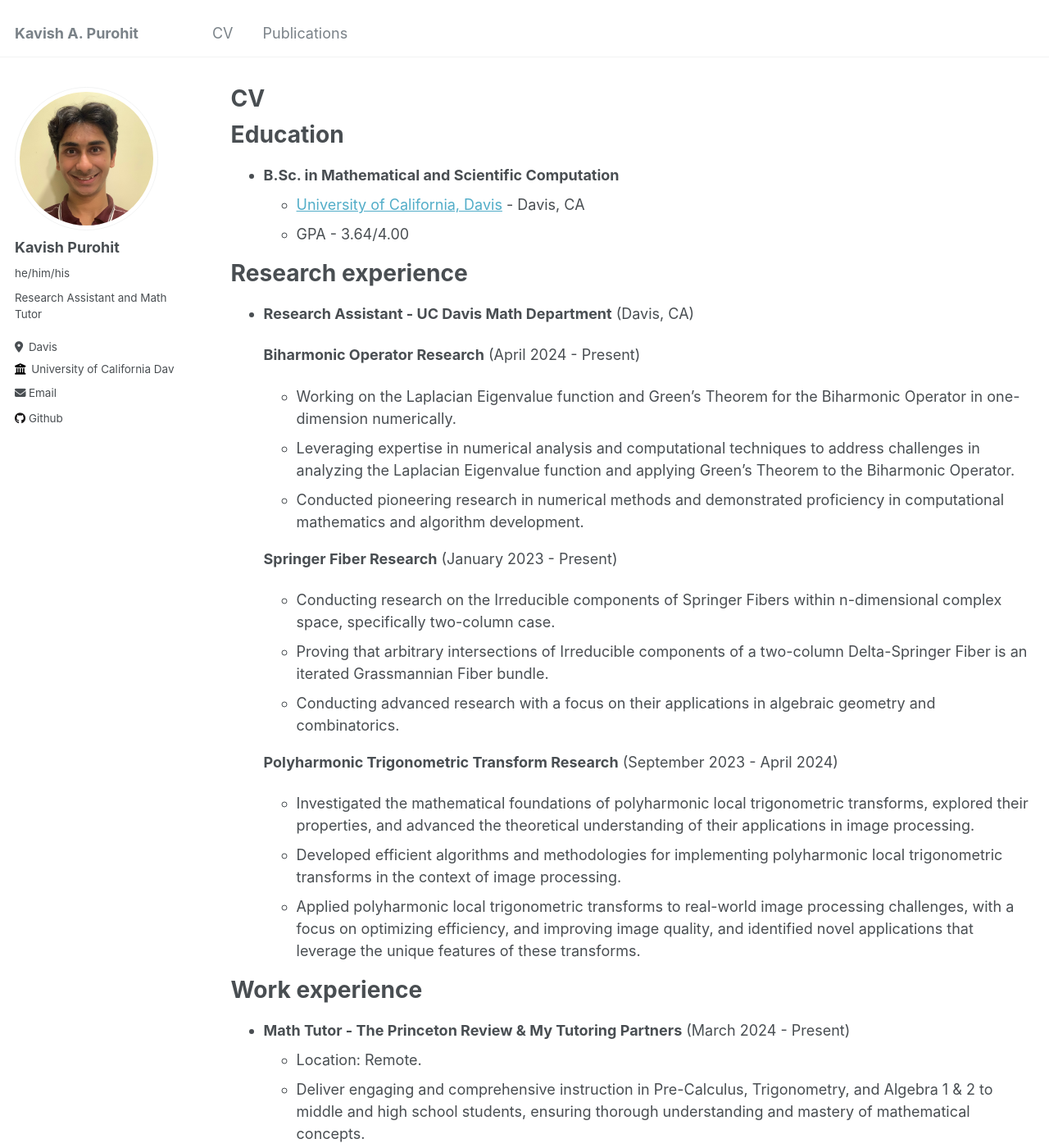
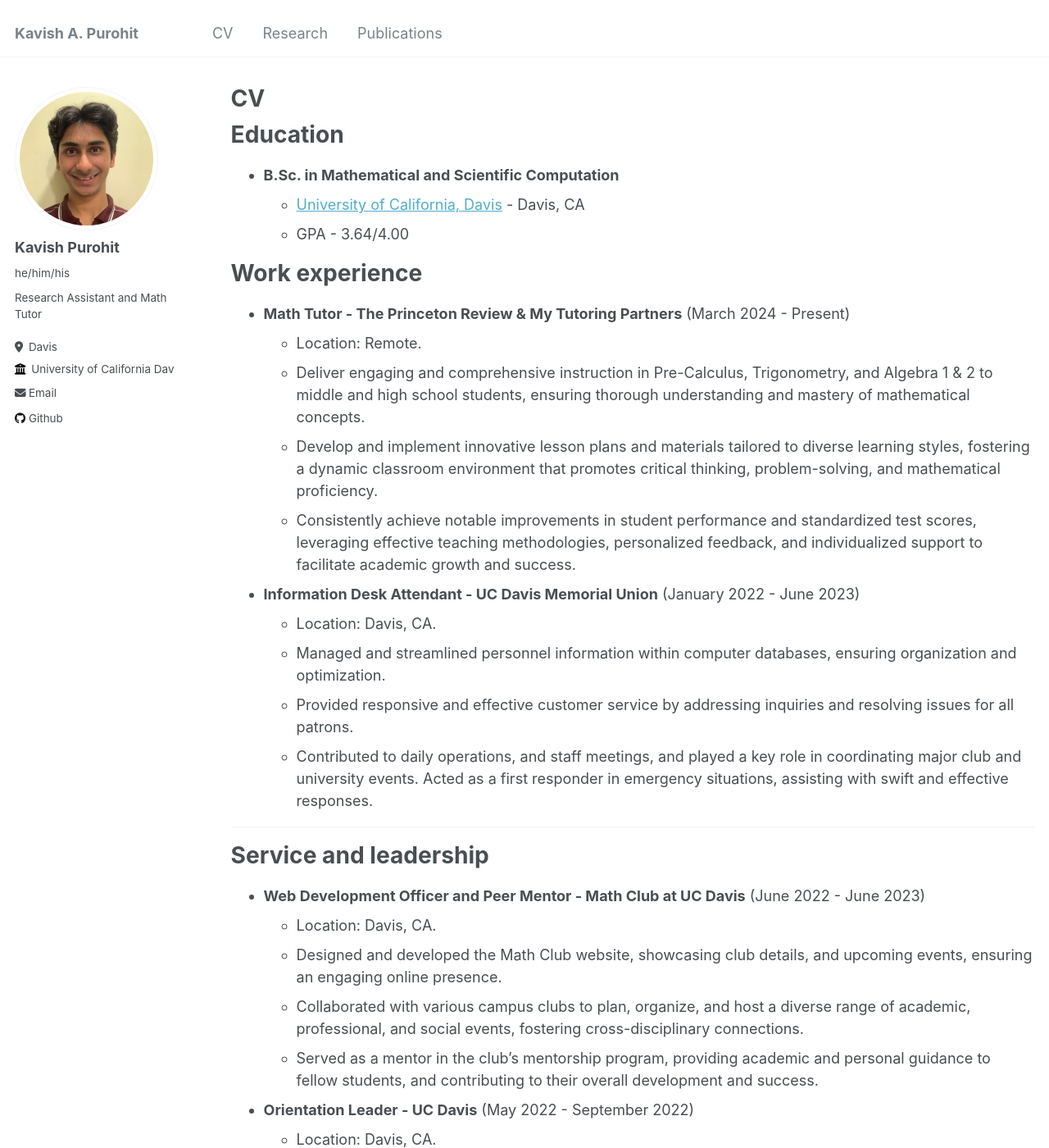
Before and after one commit to kapurohi/kapurohi.github.io, a Jekyll site: the page built from _pages/cv.md, in a window 1280 px wide and 1400 px high. Shown: the whole window at 82% size. Built offline with Jekyll 4.4.1, drawn with Linux system fonts in a browser that asks for light colours; part of the change alters nothing that is shown.

Commit message:
<page add>

```diff
--- a/_data/navigation.yml
+++ b/_data/navigation.yml
@@ -2,6 +2,9 @@
 main:
   - title: "CV"
     url: /cv/
+
+  - title: "Research"
+    url: /research/
 
   - title: "Publications"
     url: /publications/
@@ -9,15 +12,11 @@ main:
   # - title: "Talks"
   #   url: /talks/
 
-  # - title: "Teaching"
-  #   url: /teaching/
-
   # - title: "Portfolio"
   #   url: /portfolio/
 
   # - title: "Blog Posts"
   #   url: /year-archive/
 
-
   # - title: "Guide"
   #   url: /markdown/
--- a/_pages/cv.md
+++ b/_pages/cv.md
@@ -15,7 +15,7 @@ Education
   * [University of California, Davis](https://www.ucdavis.edu/){:target="_blank"} - Davis, CA
   * GPA - 3.64/4.00
 
-Research experience
+<!-- Research experience
 ======
 * **Research Assistant - UC Davis Math Department** (Davis, CA)
 
@@ -32,7 +32,7 @@ Research experience
   **Polyharmonic Trigonometric Transform Research** (September 2023 - April 2024)
   * Investigated the mathematical foundations of polyharmonic local trigonometric transforms, explored their properties, and advanced the theoretical understanding of their applications in image processing.
   * Developed efficient algorithms and methodologies for implementing polyharmonic local trigonometric transforms in the context of image processing.
-  * Applied polyharmonic local trigonometric transforms to real-world image processing challenges, with a focus on optimizing efficiency, and improving image quality, and identified novel applications that leverage the unique features of these transforms.
+  * Applied polyharmonic local trigonometric transforms to real-world image processing challenges, with a focus on optimizing efficiency, and improving image quality, and identified novel applications that leverage the unique features of these transforms. -->
 
 Work experience
 ======
--- /dev/null
+++ b/_pages/research.md
@@ -0,0 +1,29 @@
+---
+layout: archive
+title: "Research experience"
+permalink: /research/
+author_profile: true
+redirect_from:
+  - /resume
+---
+
+{% include base_path %}
+
+<!-- Research experience
+====== -->
+**Research Assistant - UC Davis Math Department** (Davis, CA)
+
+  **Biharmonic Operator Research** (April 2024 - Present)
+  * Working on the Laplacian Eigenvalue function and Green's Theorem for the Biharmonic Operator in one-dimension numerically.
+  * Leveraging expertise in numerical analysis and computational techniques to address challenges in analyzing the Laplacian Eigenvalue function and applying Green's Theorem to the Biharmonic Operator.
+  * Conducted pioneering research in numerical methods and demonstrated proficiency in computational mathematics and algorithm development.
+
+  **Springer Fiber Research** (January 2023 - Present)
+  * Conducting research on the Irreducible components of Springer Fibers within n-dimensional complex space, specifically two-column case.
+  * Proving that arbitrary intersections of Irreducible components of a two-column Delta-Springer Fiber is an iterated Grassmannian Fiber bundle.
+  * Conducting advanced research with a focus on their applications in algebraic geometry and combinatorics.
+
+  **Polyharmonic Trigonometric Transform Research** (September 2023 - April 2024)
+  * Investigated the mathematical foundations of polyharmonic local trigonometric transforms, explored their properties, and advanced the theoretical understanding of their applications in image processing.
+  * Developed efficient algorithms and methodologies for implementing polyharmonic local trigonometric transforms in the context of image processing.
+  * Applied polyharmonic local trigonometric transforms to real-world image processing challenges, with a focus on optimizing efficiency, and improving image quality, and identified novel applications that leverage the unique features of these transforms.
```
